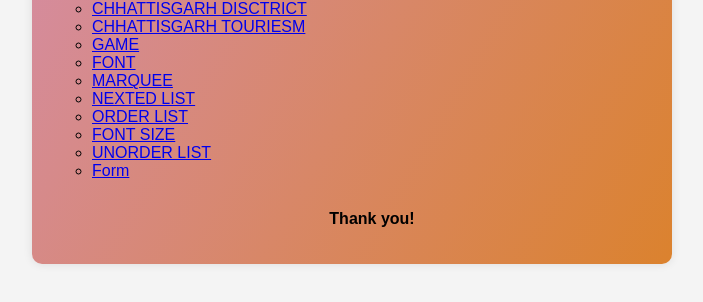
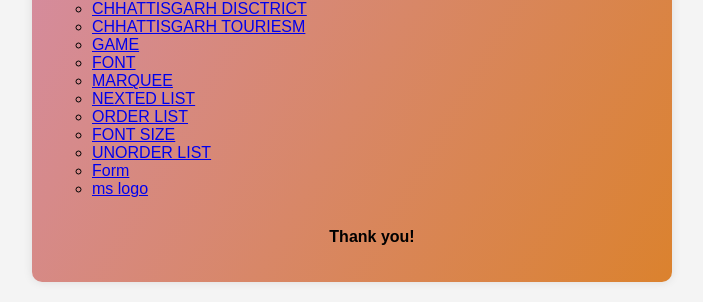
Before and after one commit to ugresg/ugresh, a plain HTML site: page index.html in a window 1280 px wide. Shown: the part 530-832 px from the top of the page, without its empty margins (288-991 px from the left). Drawn offline with Linux system fonts and the light colour scheme.

Commit message:
Update index.html

```diff
--- a/index.html
+++ b/index.html
@@ -63,6 +63,7 @@
             <li><a href="SIZE.HTML">FONT SIZE</a></li>
             <li><a href="UL.HTML">UNORDER LIST</a></li>
             <li><a href="form/form.html">Form</a></li>
+            <li><a href="logo.html">ms logo<a/></li>
 
         <div class="thankyou">
             Thank you!
```
